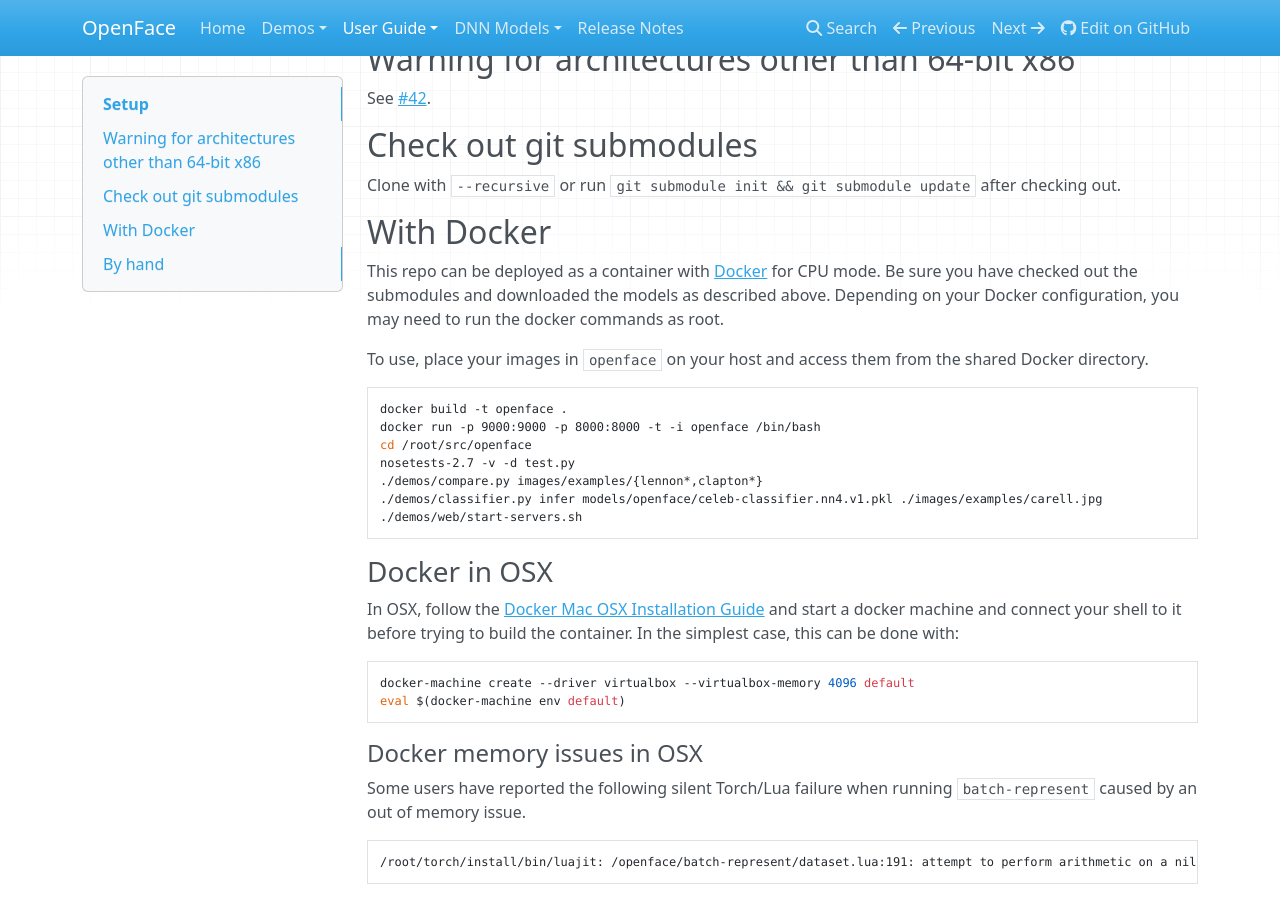
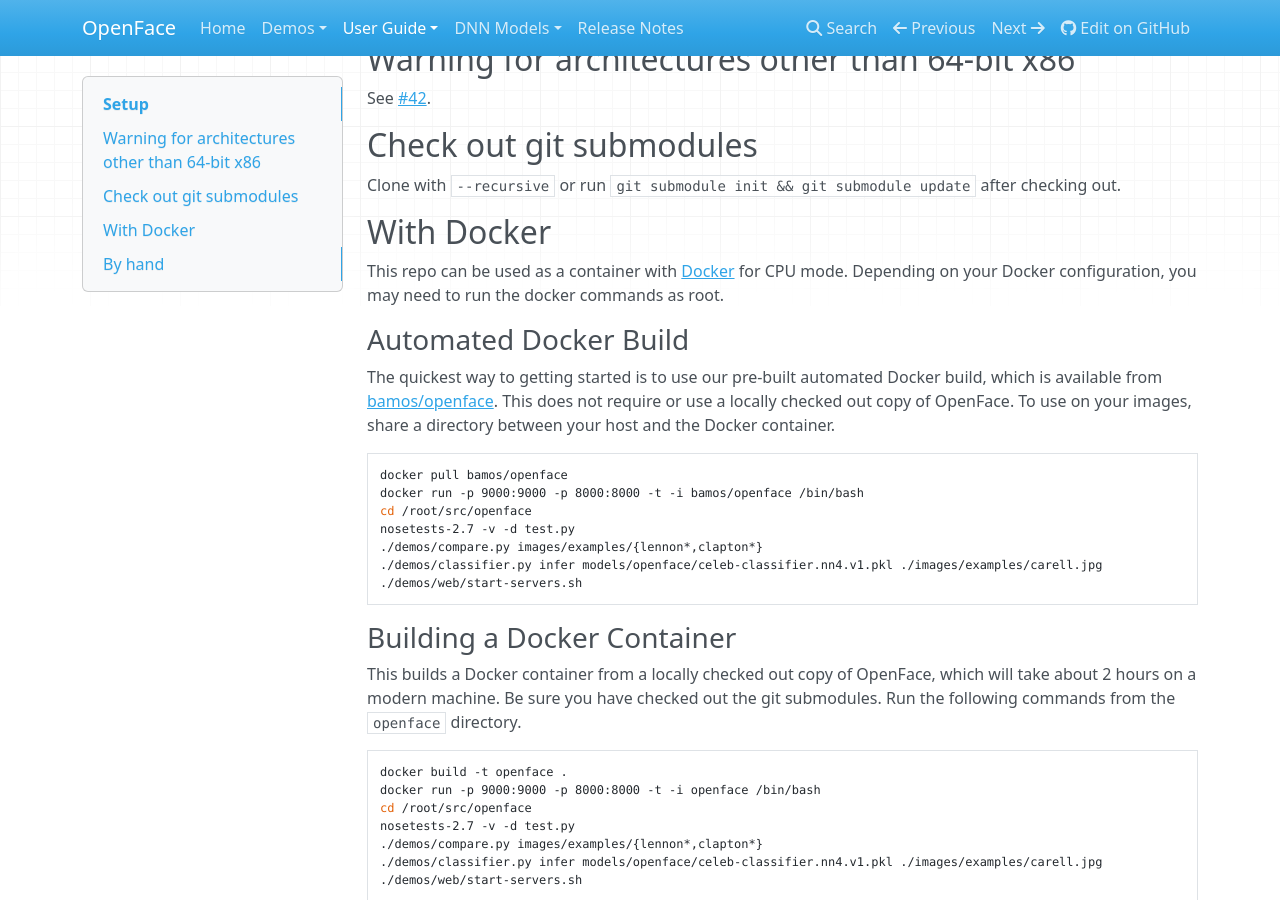
Before and after one commit to cmusatyalab/openface, an MkDocs documentation site: the page built from docs/setup.md, in a window 1280 px wide and 900 px high, scrolled down 340 px. Built offline with MkDocs 1.6.1, drawn with Linux system fonts in a browser that asks for light colours; nearby versions of some CDN libraries; old or Windows-style settings are respelled for this version of MkDocs.

Commit message:
Add Docker automated build docs for #35.

````diff
--- a/docs/setup.md
+++ b/docs/setup.md
@@ -21,15 +21,35 @@
 after checking out.
 
 ## With Docker
-This repo can be deployed as a container with [Docker](https://www.docker.com/)
-for CPU mode.
-Be sure you have checked out the submodules and downloaded
-the models as described above.
+This repo can be used as a container with
+[Docker](https://www.docker.com/) for CPU mode.
 Depending on your Docker configuration, you may need to
 run the docker commands as root.
 
-To use, place your images in `openface` on your host and
-access them from the shared Docker directory.
+### Automated Docker Build
+The quickest way to getting started is to use our pre-built
+automated Docker build, which is available from
+[bamos/openface](https://hub.docker.com/r/bamos/openface/).
+This does not require or use a locally checked out copy of OpenFace.
+To use on your images, share a directory between your
+host and the Docker container.
+
+```
+docker pull bamos/openface
+docker run -p 9000:9000 -p 8000:8000 -t -i bamos/openface /bin/bash
+cd /root/src/openface
+nosetests-2.7 -v -d test.py
+./demos/compare.py images/examples/{lennon*,clapton*}
+./demos/classifier.py infer models/openface/celeb-classifier.nn4.v1.pkl ./images/examples/carell.jpg
+./demos/web/start-servers.sh
+```
+
+
+### Building a Docker Container
+This builds a Docker container from a locally checked out copy of OpenFace,
+which will take about 2 hours on a modern machine.
+Be sure you have checked out the git submodules.
+Run the following commands from the `openface` directory.
 
 ```
 docker build -t openface .
````
